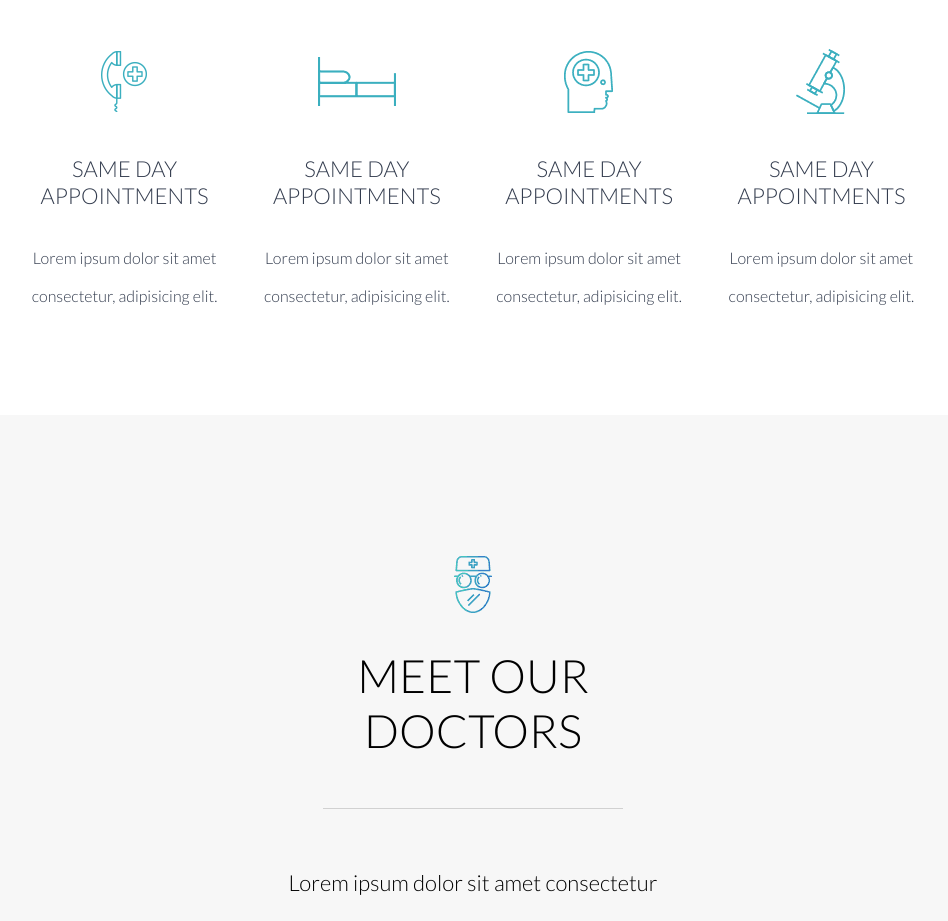
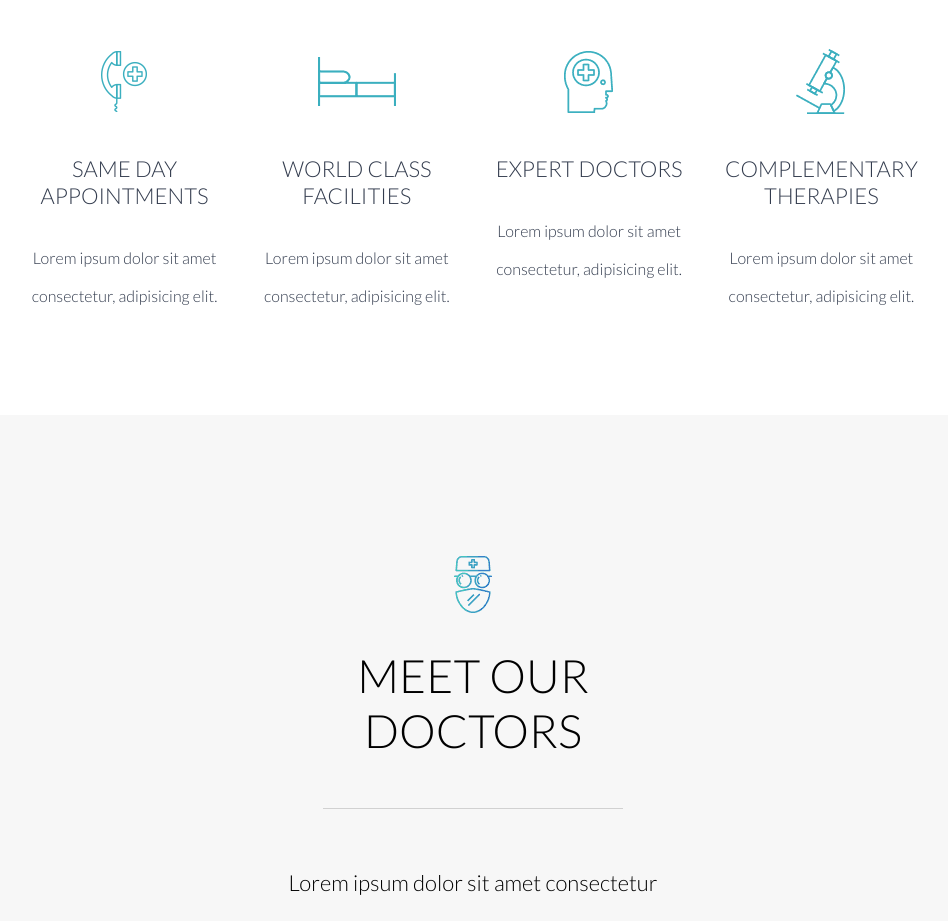
Before and after one commit to eliaraguso/proj-html-vuejs, a Vue app: page / in a window 1280 px wide. Shown: the part 1440-2361 px from the top of the page, without its empty margins (167-1115 px from the left). Built offline with nearby package versions, Linux system fonts and the light colour scheme.

Commit message:
aggiunta transition all'effetto hover sulla sezione Doctors

```diff
--- a/src/components/Doctors-section.vue
+++ b/src/components/Doctors-section.vue
@@ -131,6 +131,7 @@ export default {
     transform: scale(1.2);
   }
   .doctor-box {
+    transition: all .3s ease-in-out;
     // border: 5px solid green;
     width: 369px;
     font-size: 18px;
--- a/src/components/Welcome-section.vue
+++ b/src/components/Welcome-section.vue
@@ -23,7 +23,7 @@
         <div class="feature-box">
           <a href="#">
             <img src="../assets/img/icon-2.png" alt="" />
-            <h2>SAME DAY APPOINTMENTS</h2>
+            <h2>WORLD CLASS FACILITIES</h2>
             <div class="info-box">
               Lorem ipsum dolor sit amet consectetur, adipisicing elit.
             </div>
@@ -32,7 +32,7 @@
         <div class="feature-box">
           <a href="#">
             <img src="../assets/img/icon-3.png" alt="" />
-            <h2>SAME DAY APPOINTMENTS</h2>
+            <h2>EXPERT DOCTORS</h2>
             <div class="info-box">
               Lorem ipsum dolor sit amet consectetur, adipisicing elit.
             </div>
@@ -41,7 +41,7 @@
         <div class="feature-box">
           <a href="#">
             <img src="../assets/img/icon-4.png" alt="" />
-            <h2>SAME DAY APPOINTMENTS</h2>
+            <h2>COMPLEMENTARY THERAPIES</h2>
             <div class="info-box">
               Lorem ipsum dolor sit amet consectetur, adipisicing elit.
             </div>
```
